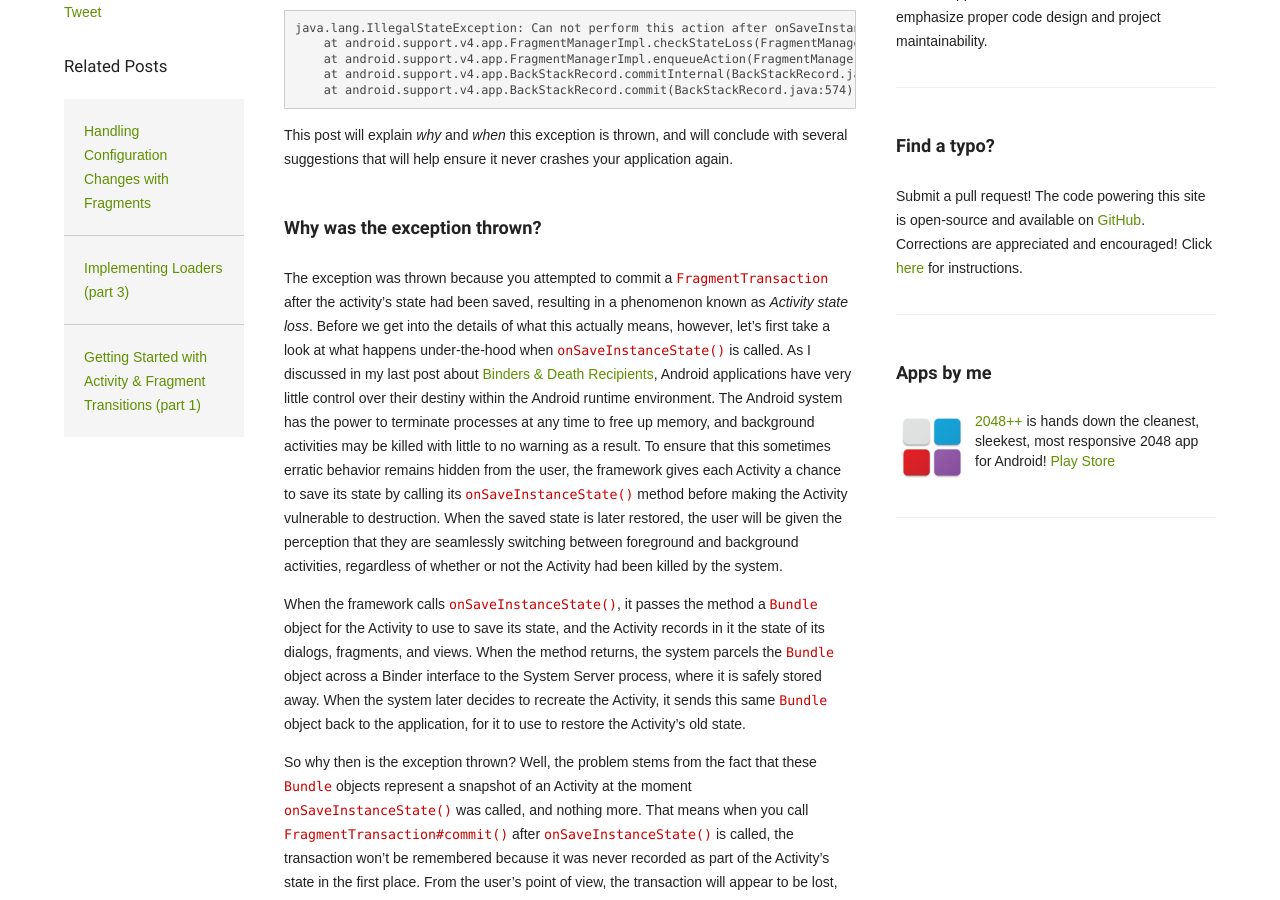
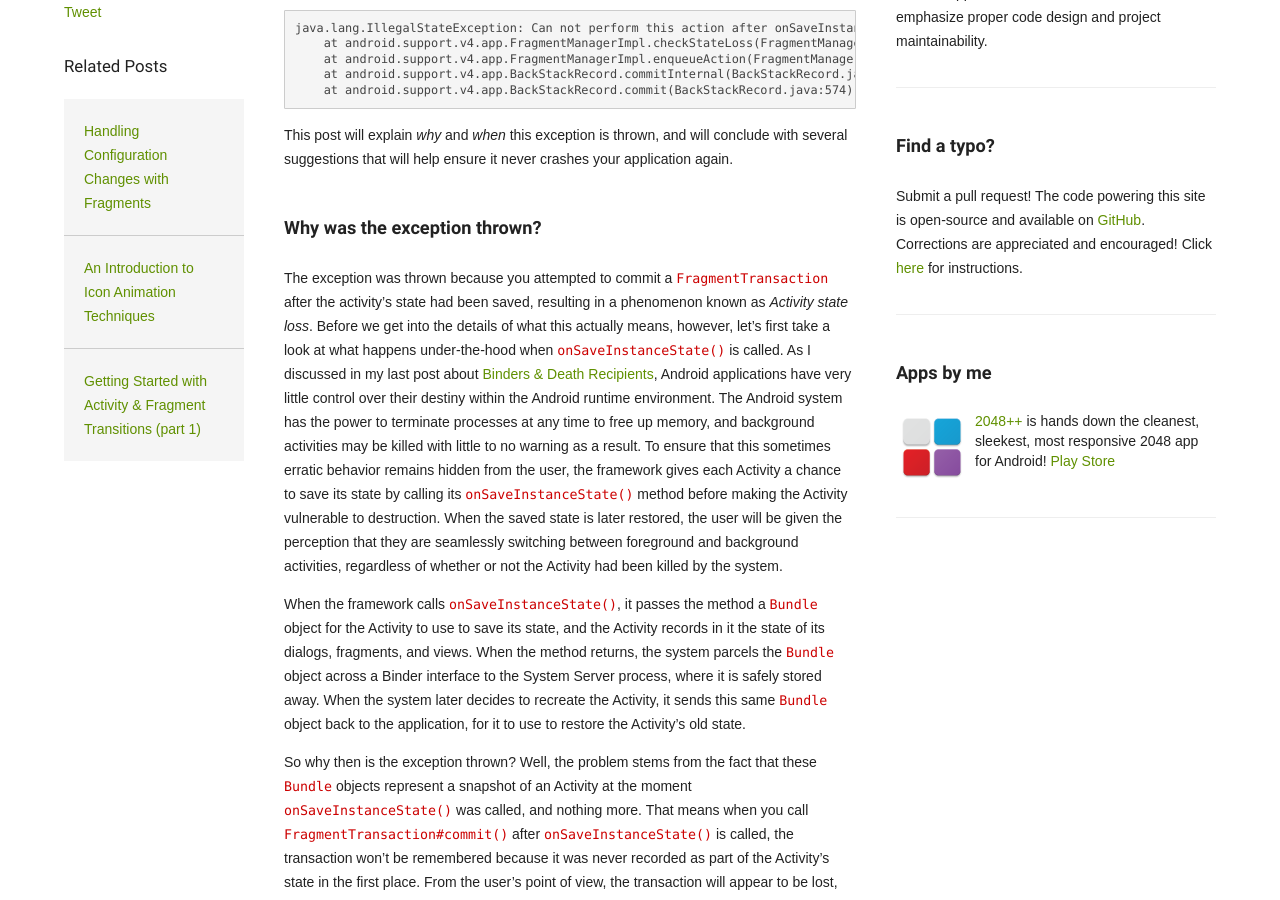
Before and after one commit to alexjlockwood/AndroidDesignPatterns, a Jekyll site: the page built from _posts/2013-08-20-fragment-transactions-activity-state-loss.md, in a window 1280 px wide and 900 px high, scrolled down 312 px. Built offline with Jekyll 4.4.1, drawn with Linux system fonts in a browser that asks for light colours; some web fonts are replaced; a script that is not in the unit is left out; comment, search, counter and statistics services are not loaded.

Commit message:
Update 2013-08-20-fragment-transactions-activity-state-loss.md

```diff
--- a/_posts/2013-08-20-fragment-transactions-activity-state-loss.md
+++ b/_posts/2013-08-20-fragment-transactions-activity-state-loss.md
@@ -3,7 +3,7 @@ layout: post
 title: 'Fragment Transactions & Activity State Loss'
 permalink: /2013/08/fragment-transaction-commit-state-loss.html
 related: ['/2013/04/retaining-objects-across-config-changes.html',
-          '/2012/08/implementing-loaders.html',
+          '/2016/11/introduction-to-icon-animation-techniques.html',
           '/2014/12/activity-fragment-transitions-in-android-lollipop-part1.html']
 updated: '2014-01-08'
 ---
```
